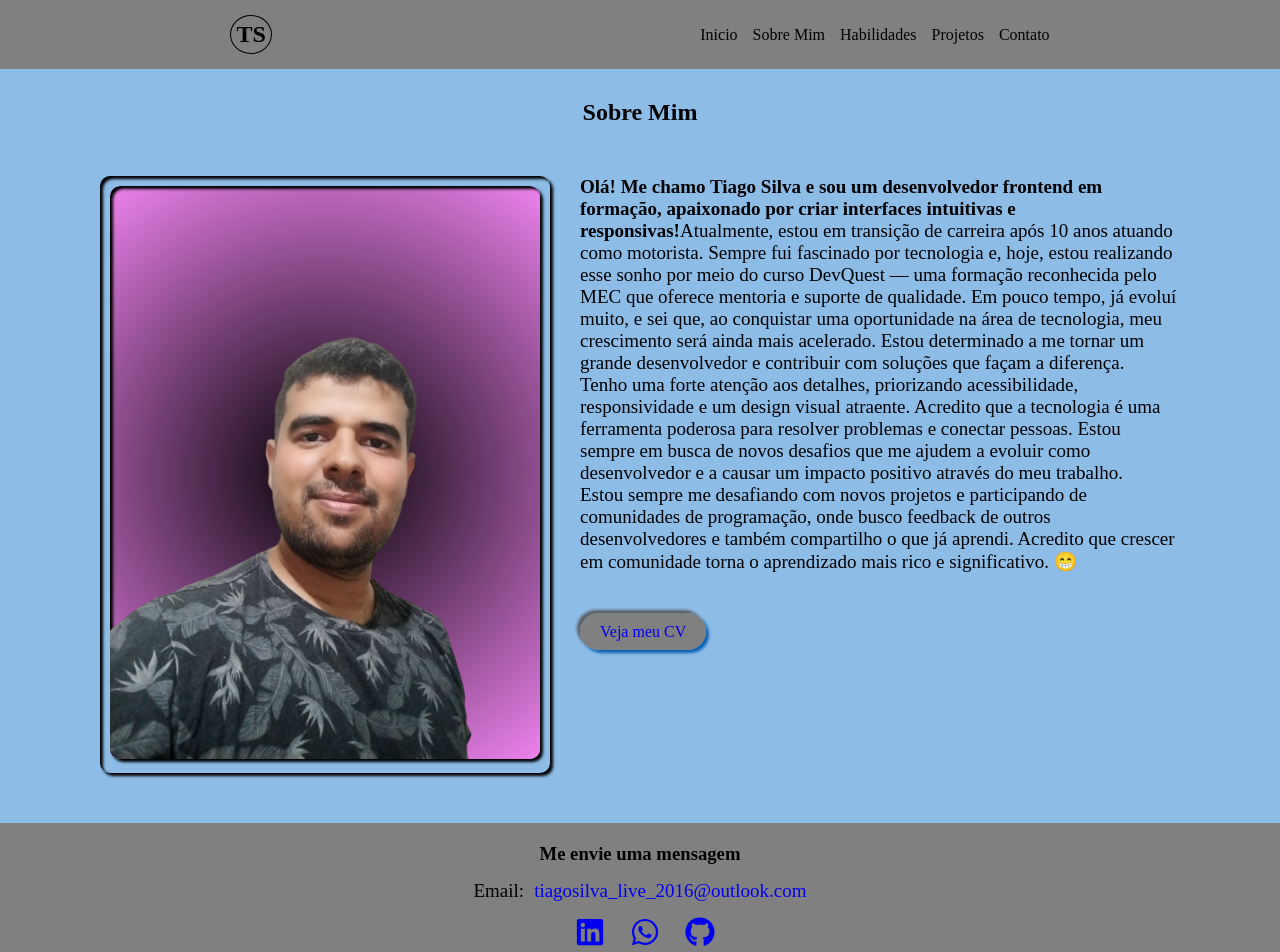
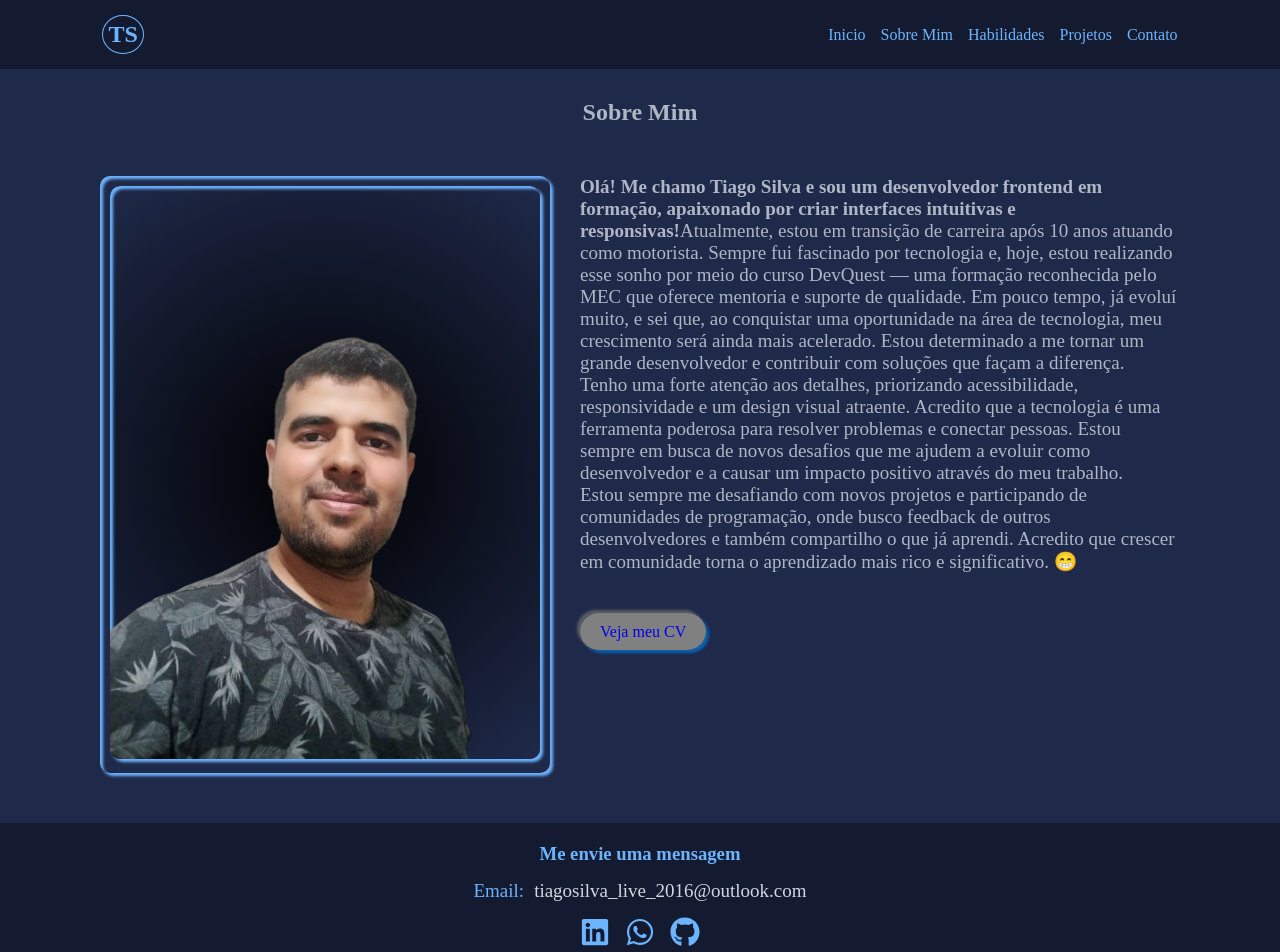
Before and after one commit to Tiago-SilvaRP/Portifolio-React, a React (Vite) app: page /sobre-mim in a window 1280 px wide. Shown: the top 952 px of the page. Built offline with nearby package versions, Linux system fonts and the light colour scheme.

Commit message:
styled(all-components): test of colors

```diff
--- a/src/components/about-Me/aboutMe.styled.tsx
+++ b/src/components/about-Me/aboutMe.styled.tsx
@@ -4,7 +4,8 @@ import { LeftTextInput, RightTextInput } from "../animations/animations.style";
 
 export const S = {
     Sobre: styled.section`
-    background: #8dbce7;
+    background: #1f2949;
+    color: #afb6c5;
     flex: 1;
     display: flex;
     flex-direction: column;
@@ -27,7 +28,7 @@ export const S = {
 
     ImgOuter: styled.div`
         max-width: 450px;
-        box-shadow: 3px 3px 3px;
+        box-shadow: #6cb4ff 3px 3px 3px;
         border-radius: 10px;
         margin-right: 30px;
         height: auto;
@@ -35,15 +36,15 @@ export const S = {
     `,
 
     ImgInner: styled.div`
-        box-shadow: inset 3px 3px 3px;
+        box-shadow: #6cb4ff inset 3px 3px 3px;
         border-radius: 10px;
         padding: 10px;
 
         img {
             width: 100%;
-            box-shadow: inset 3px 3px 3px, 3px 3px 3px;
+            box-shadow: #6cb4ff inset 3px 3px 3px, #6cb4ff 3px 3px 3px;
             border-radius: 10px;
-            background: radial-gradient(circle, #000, violet);
+            background: radial-gradient(circle, #000, #1f2949);
         }
     `,
 
--- a/src/components/footer/footer.style.tsx
+++ b/src/components/footer/footer.style.tsx
@@ -1,3 +1,4 @@
+import { Link } from "react-router-dom";
 import styled from "styled-components";
 
 export const S = {
@@ -8,16 +9,19 @@ export const S = {
         justify-content: center;
         align-items: center;
         height: 150px;
-        background: gray;
+        background: #141b30;
         gap: 15px;
+        color: #6cb4ff;
 
 
         p {
             font-size: 19px;
         }
-        a {
-            margin-left: 10px;
-        }
+    `,
+
+    StyledLink: styled(Link)`
+        margin-left: 10px;
+        color: #d3d7e0;
     `,
 
 
--- a/src/components/footer/footer.tsx
+++ b/src/components/footer/footer.tsx
@@ -1,6 +1,5 @@
 import { ListIcons } from "../list-icons/list-icons";
 import { S } from "./footer.style";
-import { Link } from "react-router-dom";
 
 export const Footer = () => {
     return (
@@ -8,9 +7,9 @@ export const Footer = () => {
             <h3>Me envie uma mensagem</h3>
             <p>
                 Email:
-                <Link to="mailto:tiagosilva_live_2016@outlook.com">
+                <S.StyledLink to="mailto:tiagosilva_live_2016@outlook.com">
                     tiagosilva_live_2016@outlook.com
-                </Link>
+                </S.StyledLink>
             </p>
 
             <ListIcons />
--- a/src/components/header/header.style.ts
+++ b/src/components/header/header.style.ts
@@ -18,16 +18,18 @@ export const S = {
         background-color: gray;
         padding: 15px;
         position: relative;
-        padding: 15px 18%;
+        padding: 15px 8%;
+        background: #141b30;
     `,
 
     Logo: styled(Link)`
         border: solid 1px;
         border-radius: 50%;
-        color: #000;
         padding: 5px;
+        color: #6cb4ff;
 
         &:hover {
+            transition: 0.3s ease-in-out;
             color: red;
         }
     `,
@@ -43,12 +45,8 @@ export const S = {
             right: 15px;
             padding: 15px;
             border-radius: 0 0 8px 8px;
-            background-color: gray;
+            background: #141b30;
             transition: opacity 0.3s ease-in-out, visibility 0s 0.3s;
-        }
-
-        @media (min-width: 769px) {
-            display: block;
         }
     `,
 
@@ -63,10 +61,11 @@ export const S = {
     `,
 
     Ancora: styled(Link)`
-        color: #000;
+        color: #6cb4ff;
         display: flex;
 
         &:hover {
+            transition: 0.3s ease-in-out;
             color:red;
         }
     `,
@@ -90,7 +89,7 @@ export const S = {
     Span: styled.span<ToogleProps>`
         width: 100%;
         height: 3px;
-        background-color: #000;
+        background-color: #6cb4ff;
         border-radius: 2px;
         transition: 0.3s ease-in-out;
 
--- a/src/components/home/home.style.tsx
+++ b/src/components/home/home.style.tsx
@@ -14,15 +14,24 @@ const LeftTextInput = keyframes`
     }
 `;
 
+const boxShadow = `
+    box-shadow: #6cb4ff inset 3px 3px 3px, #6cb4ff 3px 3px 3px;
+`;
+
+const commonStyles = `
+    border-radius: 50%;
+    ${boxShadow}
+`;
+
 export const S = {
     Section: styled.section`
         flex: 1;
         display: flex;
-        background-color: #8dbce7;
-        // background-color:#1f2949;
+        background-color: #1f2949;
         width: 100vw;
         justify-content: center;
         align-items: center;
+        color:  #afb6c5;
     `,
 
     TextoHome: styled.div`
@@ -46,35 +55,33 @@ export const S = {
             font-size: 32px;
             font-weight: 800;
             margin: 10px 0 5px;
+            color: #d3d7e0;
         }
 
         h2 {
             font-size: 24px;
             font-weight: 500;
             margin-bottom: 15px;
-            color: #333;
+            color: #d3d7e0;
         }
     `,
 
     DivImag: styled.div`
         margin: 30px;
         max-width: 350px;
-        background: radial-gradient(circle, #000, violet);
-        border-radius: 50%;
-        box-shadow: 3px 3px 3px;
+        background: radial-gradient(circle, #000, #1f2949);
+        ${commonStyles};
         flex: 0 0 50%;
     `,
 
     DivImgInner: styled.div`
         width: 350px;
-        border-radius: 50%;
-        box-shadow: inset 3px 3px 3px;
     `,
 
 
     Img: styled.img`
         max-width: 100%;
-        border-radius: 50%;
         border: solid transparent 10px;
+        ${commonStyles};
         `,
 }
--- a/src/components/list-icons/list-icons.style.tsx
+++ b/src/components/list-icons/list-icons.style.tsx
@@ -8,5 +8,6 @@ export const S = {
     `,
     IconLink: styled(Link)`
         font-size: 30px;
+        color:#6cb4ff;
     `,
 }
--- a/src/components/projects/projects.style.tsx
+++ b/src/components/projects/projects.style.tsx
@@ -1,3 +1,4 @@
+import { Link } from "react-router-dom";
 import styled from "styled-components";
 
 export const S = {
@@ -11,10 +12,12 @@ export const S = {
         flex-direction: column;
         justify-content: center;
         align-items: center;
-        background-color:#1f2949;
+        background-color: #1f2949;
+        color: #1f2949;
 
         h2 {
-            margin-bottom: 30px;
+            margin: 20px 0;
+            color: #6cb4ff;
 
         }
 
@@ -32,7 +35,6 @@ export const S = {
         font-size: 2rem;
         background: none;
         border: none;
-        color: #fff;
         cursor: pointer;
         transition: 0.3s;
 
@@ -47,9 +49,10 @@ export const S = {
         flex-direction: column;
         justify-content: center;
         align-items: center;
-        background:#EEEE;
+        background: rgb(179, 175, 175);;
         box-shadow: rgb(231, 27, 27) 0px 5px 15px;
         border-radius: 15px;
+        margin-bottom: 30px;
 
         img {
             max-width: 250px;
@@ -72,4 +75,8 @@ export const S = {
         margin: 30px;
         gap: 15px;
     `,
+
+    StykedLink: styled(Link)`
+        color: #1f2949;
+    `,
 }
--- a/src/components/projects/projects.tsx
+++ b/src/components/projects/projects.tsx
@@ -1,4 +1,3 @@
-import { Link } from "react-router-dom";
 import { S } from "./projects.style";
 import { useState } from "react";
 import { ListaProjetos } from "../dataProject/dataProject";
@@ -33,11 +32,11 @@ export const Projects = () => {
                             <p>{projetoAtual.ferramentas}</p>
                             <p>{projetoAtual.descricao}</p>
 
-                            <Link to={projetoAtual.repo} target="_blank" rel="noopener noreferrer">
+                            <S.StykedLink to={projetoAtual.repo} target="_blank" rel="noopener noreferrer">
                                 🔗 Ver repositório do projeto.
-                            </Link>
-                            <Link to={projetoAtual.demo} target="_blank" rel="noopener noreferrer">
-                                🔗 Ver projeto no GitHub pages.</Link>
+                            </S.StykedLink>
+                            <S.StykedLink to={projetoAtual.demo} target="_blank" rel="noopener noreferrer">
+                                🔗 Ver projeto no GitHub pages.</S.StykedLink>
                         </S.Details>
                     </S.Info>
                 </S.ContainerProject>
--- a/src/components/skills/skills.styled.ts
+++ b/src/components/skills/skills.styled.ts
@@ -6,7 +6,8 @@ export const S = {
         flex: 1;
         display: flex;
         justify-content: center;
-        background-color: #8dbce7;
+        background-color: #1f2949;
+        color: #6cb4ff;
     `,
 
     Container: styled.div`
@@ -19,23 +20,21 @@ export const S = {
         span {
             display: flex;
             align-items: center;
-            color: #f0f0f0;
             font-size: 14px;
-            margin-top: 10px;
+            margin: 10px 0 30px;
             animation: ${LeftTextInput} 1.8s ease-in-out;
         }
 
         h2 {
             text-align: center;
-            color:#fff;
             margin: 30px 0;
             animation: ${LeftTextInput} 1.8s ease-in-out;
         }
     `,
 
     UlIcons: styled.ul`
+        display: flex;
         padding: 20px;
-        display: flex;
         justify-content: center;
         align-items: center;
         flex-wrap: wrap;
@@ -43,7 +42,8 @@ export const S = {
         max-width: 700px;
         max-height: 800px;
         gap: 20px;
-        box-shadow: rgba(0, 0, 0, 0.35) 0px 5px 15px;
+        background:rgb(179, 175, 175);
+        box-shadow: rgb(231, 27, 27) 0px 5px 15px;
 
         li {
             display:flex;
@@ -56,9 +56,9 @@ export const S = {
             animation: ${RightTextInput} 1.8s ease-in-out;
 
             &:hover {
-                color: red;
                 cursor: pointer;
                 transform: scale(1.3);
+                transition: transform 0.3s ease-in-out;
             }
         }
     `,
```
